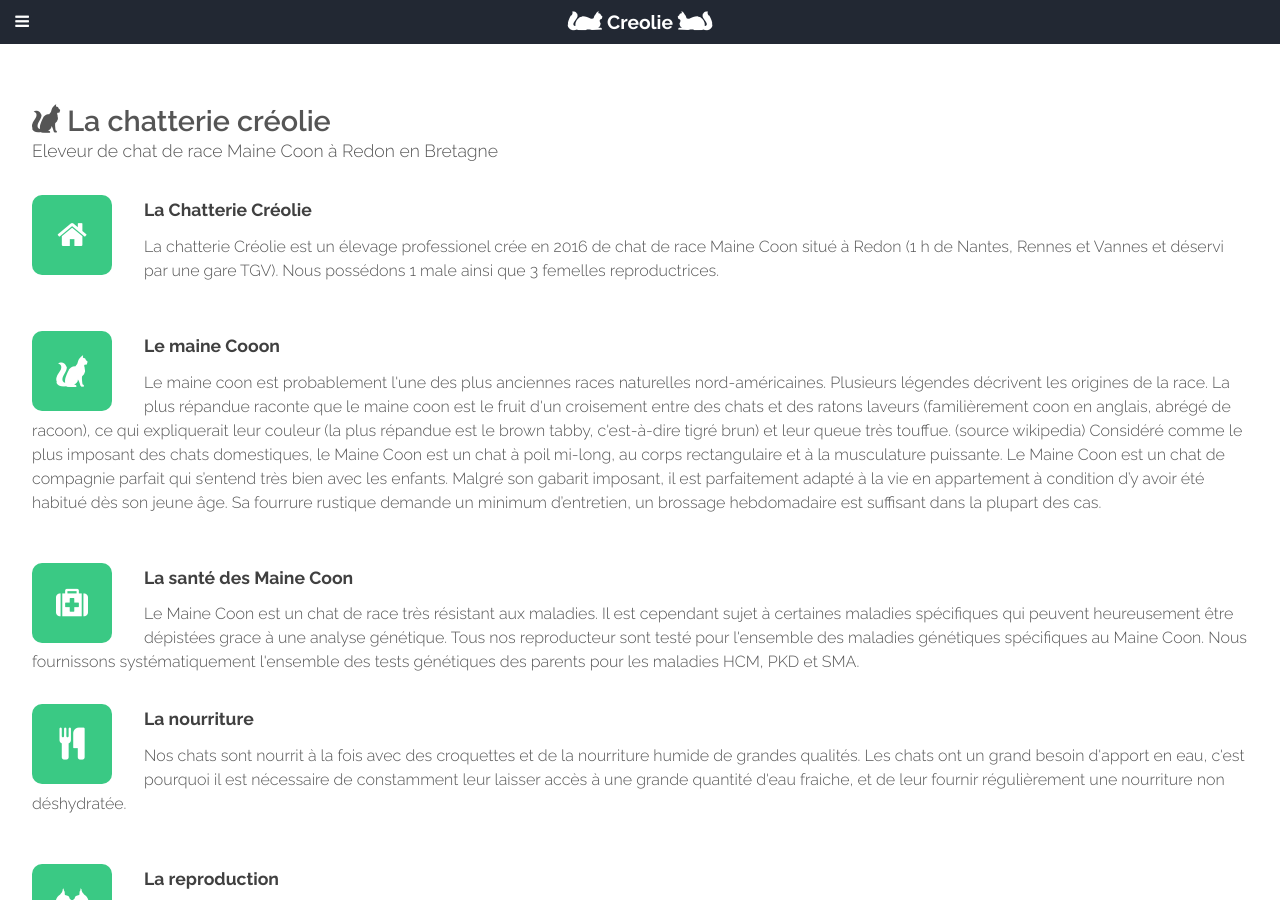
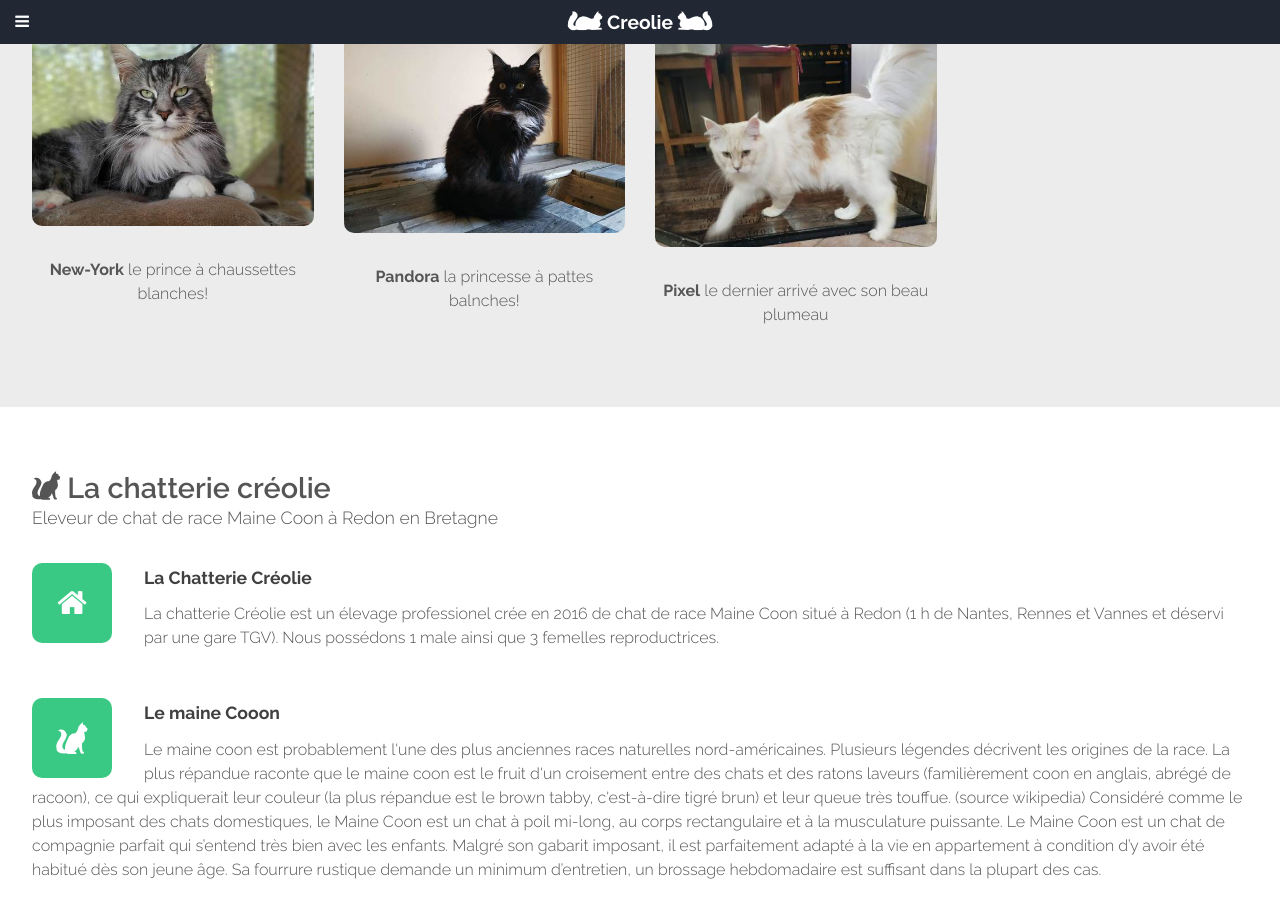
Before and after one commit to jbourcie/creolie, a Jekyll site: the page built from index.html, in a window 1280 px wide and 900 px high, scrolled down 1213 px. Built offline with Jekyll 4.4.1, drawn with Linux system fonts in a browser that asks for light colours; some web fonts are replaced.

Commit message:
update front page

```diff
--- a/index.html
+++ b/index.html
@@ -27,6 +27,21 @@ layout: landing
         <section class="3u">
           <a href="{{ site.baseurl }}/miami/" class="image feature"><img src="{{ site.baseurl }}/photos/miami4.jpg" class="img-circle" alt=""></a>
           <p><b>Miami</b> notre petit tigresse!</p>
+        </section>
+
+      </div>
+      <div class="row no-collapse-1">
+        <section class="3u">
+          <a href="{{ site.baseurl }}/newyork/" class="image feature"><img src="{{ site.baseurl }}/photos/NewYork1.jpg" class="img-circle" alt=""></a>
+          <p><b>New-York</b> le prince à chaussettes blanches!</p>
+        </section>
+        <section class="3u">
+          <a href="{{ site.baseurl }}/pandora/" class="image feature"><img src="{{ site.baseurl }}/photos/Pandora1.jpg" class="img-circle" alt=""></a>
+          <p><b>Pandora</b> la princesse à pattes balnches!</p>
+        </section>
+        <section class="3u">
+          <a href="{{ site.baseurl }}/pixel/" class="image feature"><img src="{{ site.baseurl }}/photos/Pixel1.jpg" class="img-circle" alt=""></a>
+          <p><b>Pixel</b> le dernier arrivé avec son beau plumeau</p>
         </section>
 
       </div>
```
